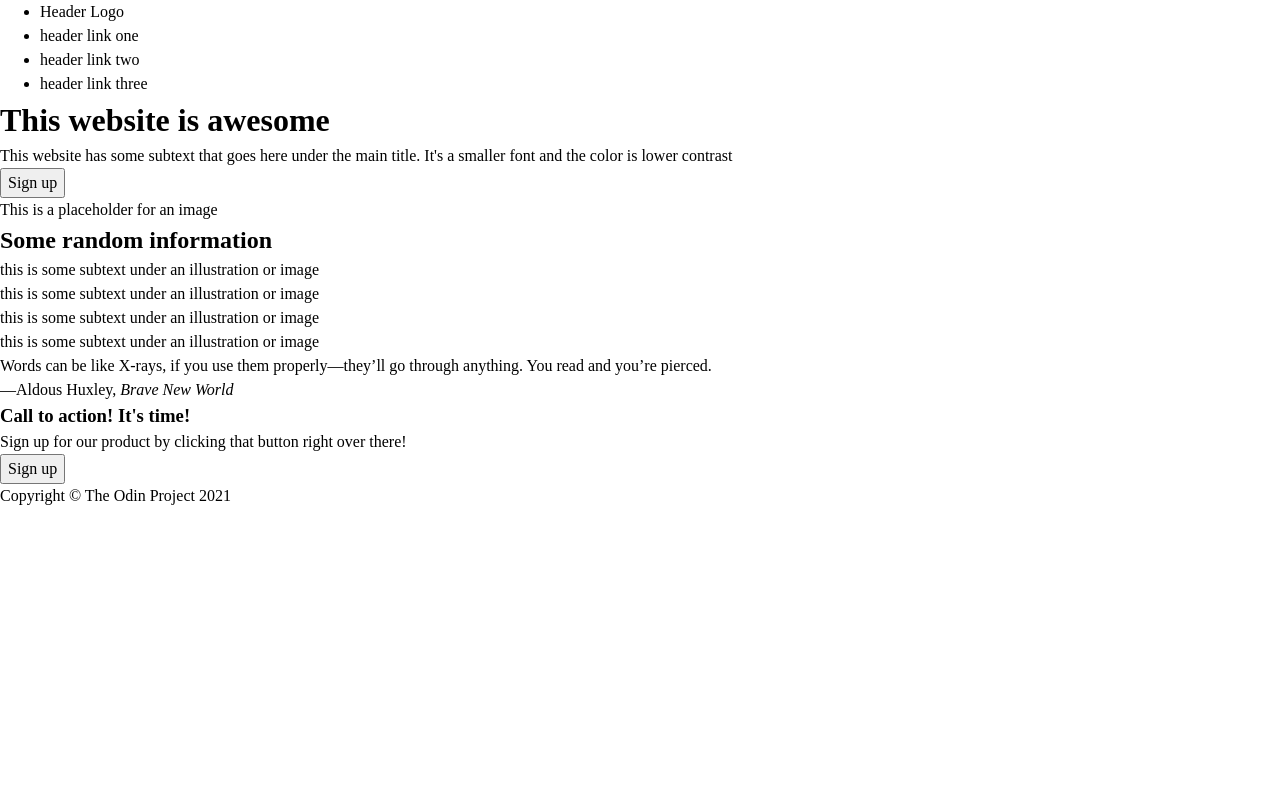
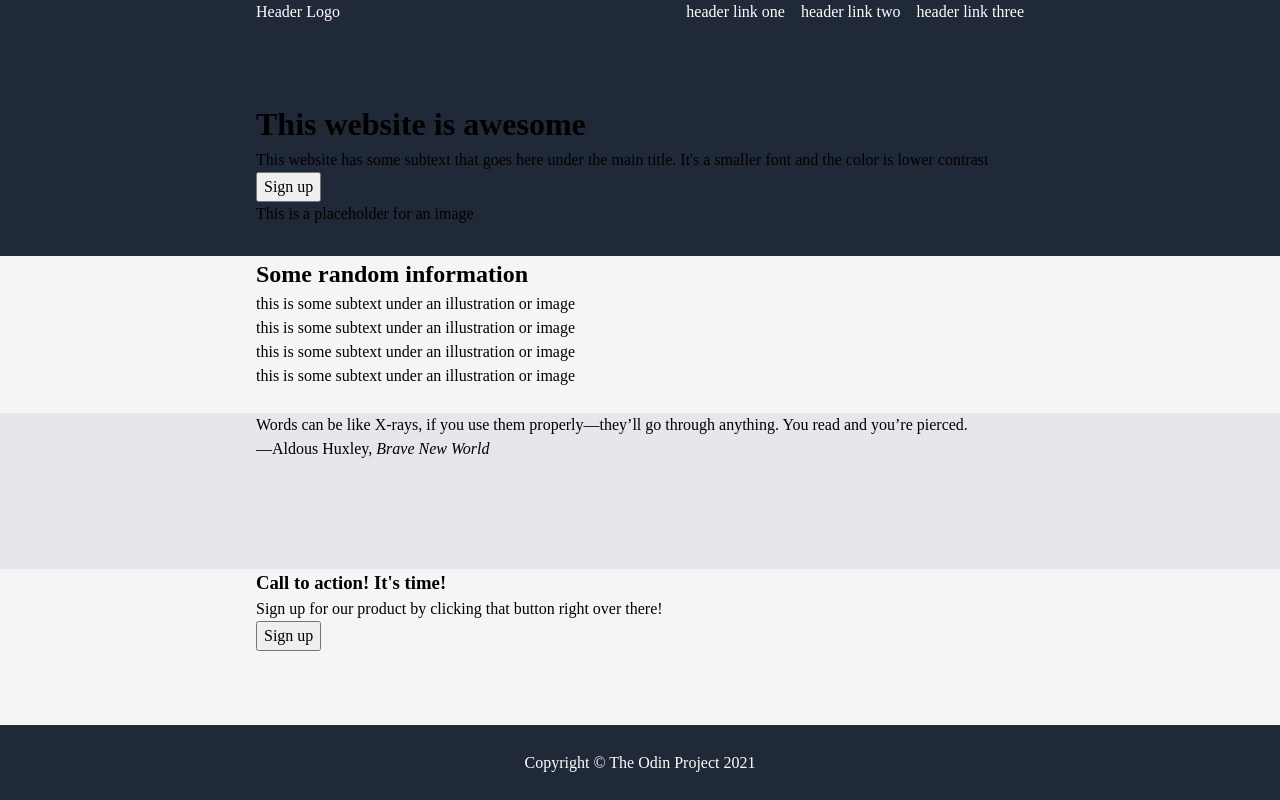
Before and after one commit to rewthex/landing-page, a plain HTML site: page index.html in a window 1280 px wide. Drawn offline with Linux system fonts and the light colour scheme.

Commit message:
Basic styling setup using flexbox

```diff
--- a/index.html
+++ b/index.html
@@ -19,16 +19,16 @@
 					<li>header link three</li>
 				</ul>
 			</div>
-			<div class="sub-header">
-				<div class="left-sub-header">
+			<div class="hero">
+				<div class="left-hero">
 					<h1>This website is awesome</h1>
 					<p>
 						This website has some subtext that goes here under the main title.
 						It's a smaller font and the color is lower contrast
 					</p>
-					<button class="sub-header-sign-up">Sign up</button>
+					<button class="hero-sign-up">Sign up</button>
 				</div>
-				<div class="right-sub-header">This is a placeholder for an image</div>
+				<div class="right-hero">This is a placeholder for an image</div>
 			</div>
 			<div class="info">
 				<h2>Some random information</h2>
--- a/style.css
+++ b/style.css
@@ -1,4 +1,59 @@
 body {
+	display: flex;
+	flex-direction: column;
+}
+
+ul {
+	display: flex;
+	list-style: none;
+	margin: 0;
+	padding: 0;
+	gap: 16px;
+}
+
+.container {
     display: flex;
     flex-direction: column;
+    height: 100vh;
 }
+
+.container > div {
+    padding-left: 20%;
+    padding-right: 20%;
+}
+
+.header {
+    height: 100px;
+    display: flex;
+    justify-content: space-between;
+	background-color: #1f2937;
+    color: white;
+}
+
+.footer {
+    height: 75px;
+    line-height: 75px;
+    background-color: #1f2937;
+    color: white;
+    text-align: center;
+}
+
+.hero {
+	background-color: #1f2937;
+    flex: 1;
+}
+
+.info {
+	background-color: whitesmoke;
+    flex: 1;
+}
+
+.quote {
+	background-color: #e5e7eb;
+    flex: 1;
+}
+
+.action {
+	background-color: whitesmoke;
+    flex: 1;
+}
```
